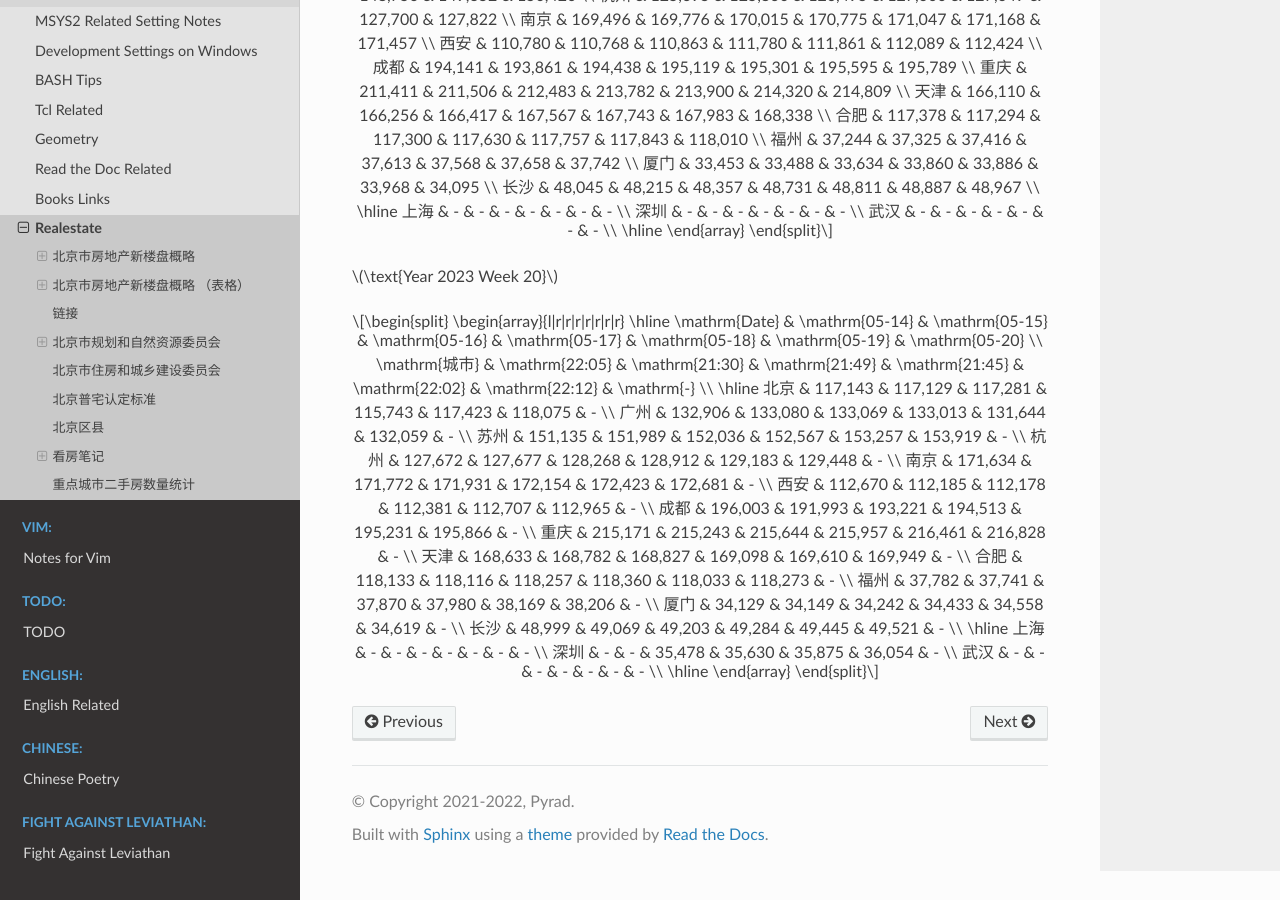
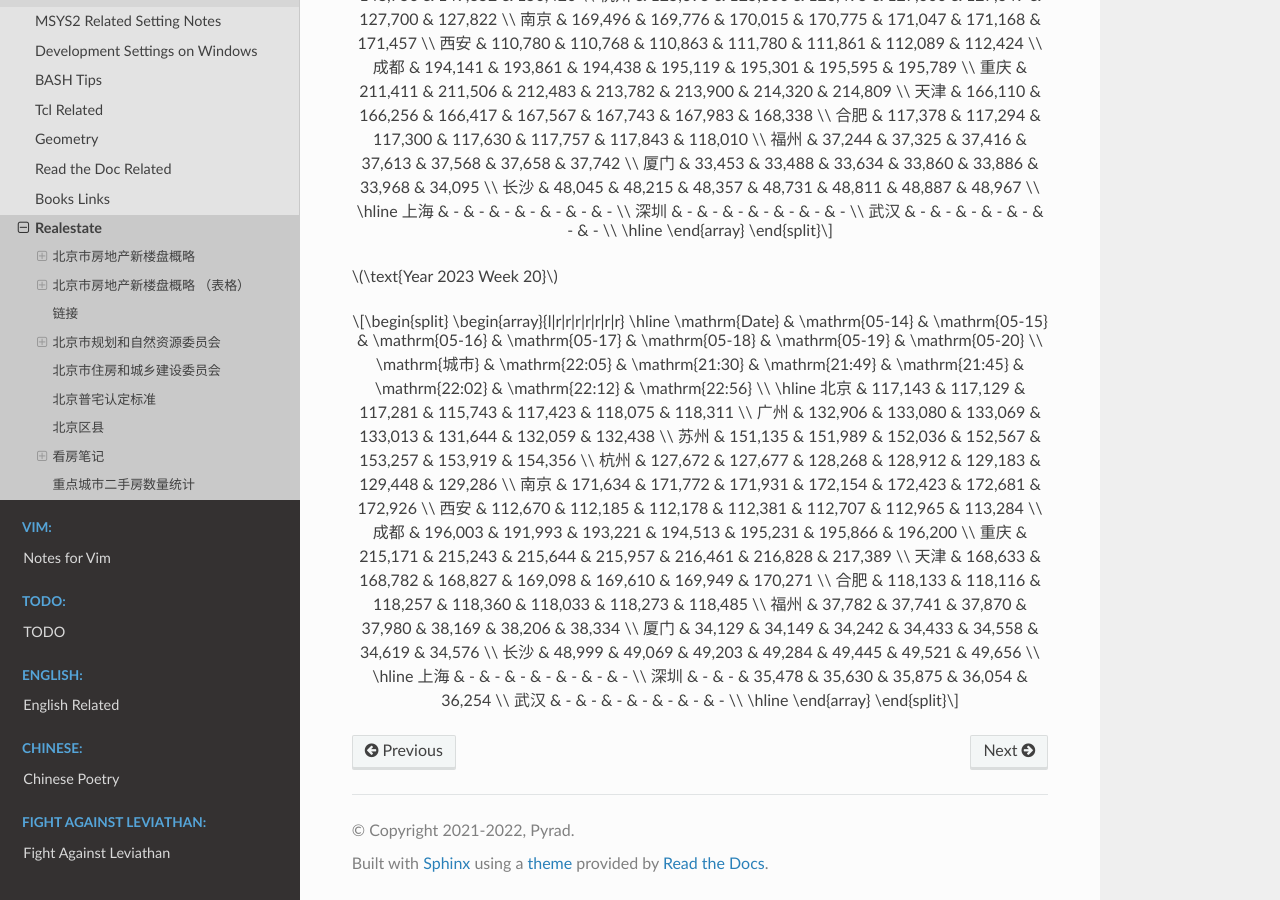
Before and after one commit to Pyrad/pyradnotes, a Sphinx documentation site: the page built from source/Notes/realestate.md, in a window 1280 px wide and 900 px high, scrolled down 15670 px. Built offline with Sphinx 7.4.7 and the Read the Docs theme 2.0.0, drawn with Linux system fonts in a browser that asks for light colours; a script that is not in the unit is left out.

Commit message:
Realestate Update resale numbers 2023-05-20

```diff
--- a/source/Notes/realestate.md
+++ b/source/Notes/realestate.md
@@ -792,24 +792,24 @@ $$
 \begin{array}{l|r|r|r|r|r|r|r}
 \hline
 \mathrm{Date} & \mathrm{05-14} & \mathrm{05-15} & \mathrm{05-16} & \mathrm{05-17} & \mathrm{05-18} & \mathrm{05-19} & \mathrm{05-20} \\
-\mathrm{城市} & \mathrm{22:05} & \mathrm{21:30} & \mathrm{21:49} & \mathrm{21:45} & \mathrm{22:02} & \mathrm{22:12} & \mathrm{-} \\
+\mathrm{城市} & \mathrm{22:05} & \mathrm{21:30} & \mathrm{21:49} & \mathrm{21:45} & \mathrm{22:02} & \mathrm{22:12} & \mathrm{22:56} \\
 \hline
-北京 & 117,143 & 117,129 & 117,281 & 115,743 & 117,423 & 118,075 & - \\
-广州 & 132,906 & 133,080 & 133,069 & 133,013 & 131,644 & 132,059 & - \\
-苏州 & 151,135 & 151,989 & 152,036 & 152,567 & 153,257 & 153,919 & - \\
-杭州 & 127,672 & 127,677 & 128,268 & 128,912 & 129,183 & 129,448 & - \\
-南京 & 171,634 & 171,772 & 171,931 & 172,154 & 172,423 & 172,681 & - \\
-西安 & 112,670 & 112,185 & 112,178 & 112,381 & 112,707 & 112,965 & - \\
-成都 & 196,003 & 191,993 & 193,221 & 194,513 & 195,231 & 195,866 & - \\
-重庆 & 215,171 & 215,243 & 215,644 & 215,957 & 216,461 & 216,828 & - \\
-天津 & 168,633 & 168,782 & 168,827 & 169,098 & 169,610 & 169,949 & - \\
-合肥 & 118,133 & 118,116 & 118,257 & 118,360 & 118,033 & 118,273 & - \\
-福州 & 37,782 & 37,741 & 37,870 & 37,980 & 38,169 & 38,206 & - \\
-厦门 & 34,129 & 34,149 & 34,242 & 34,433 & 34,558 & 34,619 & - \\
-长沙 & 48,999 & 49,069 & 49,203 & 49,284 & 49,445 & 49,521 & - \\
+北京 & 117,143 & 117,129 & 117,281 & 115,743 & 117,423 & 118,075 & 118,311 \\
+广州 & 132,906 & 133,080 & 133,069 & 133,013 & 131,644 & 132,059 & 132,438 \\
+苏州 & 151,135 & 151,989 & 152,036 & 152,567 & 153,257 & 153,919 & 154,356 \\
+杭州 & 127,672 & 127,677 & 128,268 & 128,912 & 129,183 & 129,448 & 129,286 \\
+南京 & 171,634 & 171,772 & 171,931 & 172,154 & 172,423 & 172,681 & 172,926 \\
+西安 & 112,670 & 112,185 & 112,178 & 112,381 & 112,707 & 112,965 & 113,284 \\
+成都 & 196,003 & 191,993 & 193,221 & 194,513 & 195,231 & 195,866 & 196,200 \\
+重庆 & 215,171 & 215,243 & 215,644 & 215,957 & 216,461 & 216,828 & 217,389 \\
+天津 & 168,633 & 168,782 & 168,827 & 169,098 & 169,610 & 169,949 & 170,271 \\
+合肥 & 118,133 & 118,116 & 118,257 & 118,360 & 118,033 & 118,273 & 118,485 \\
+福州 & 37,782 & 37,741 & 37,870 & 37,980 & 38,169 & 38,206 & 38,334 \\
+厦门 & 34,129 & 34,149 & 34,242 & 34,433 & 34,558 & 34,619 & 34,576 \\
+长沙 & 48,999 & 49,069 & 49,203 & 49,284 & 49,445 & 49,521 & 49,656 \\
 \hline
 上海 & - & - & - & - & - & - & - \\
-深圳 & - & - & 35,478 & 35,630 & 35,875 & 36,054 & - \\
+深圳 & - & - & 35,478 & 35,630 & 35,875 & 36,054 & 36,254 \\
 武汉 & - & - & - & - & - & - & - \\
 \hline
 \end{array}
```
